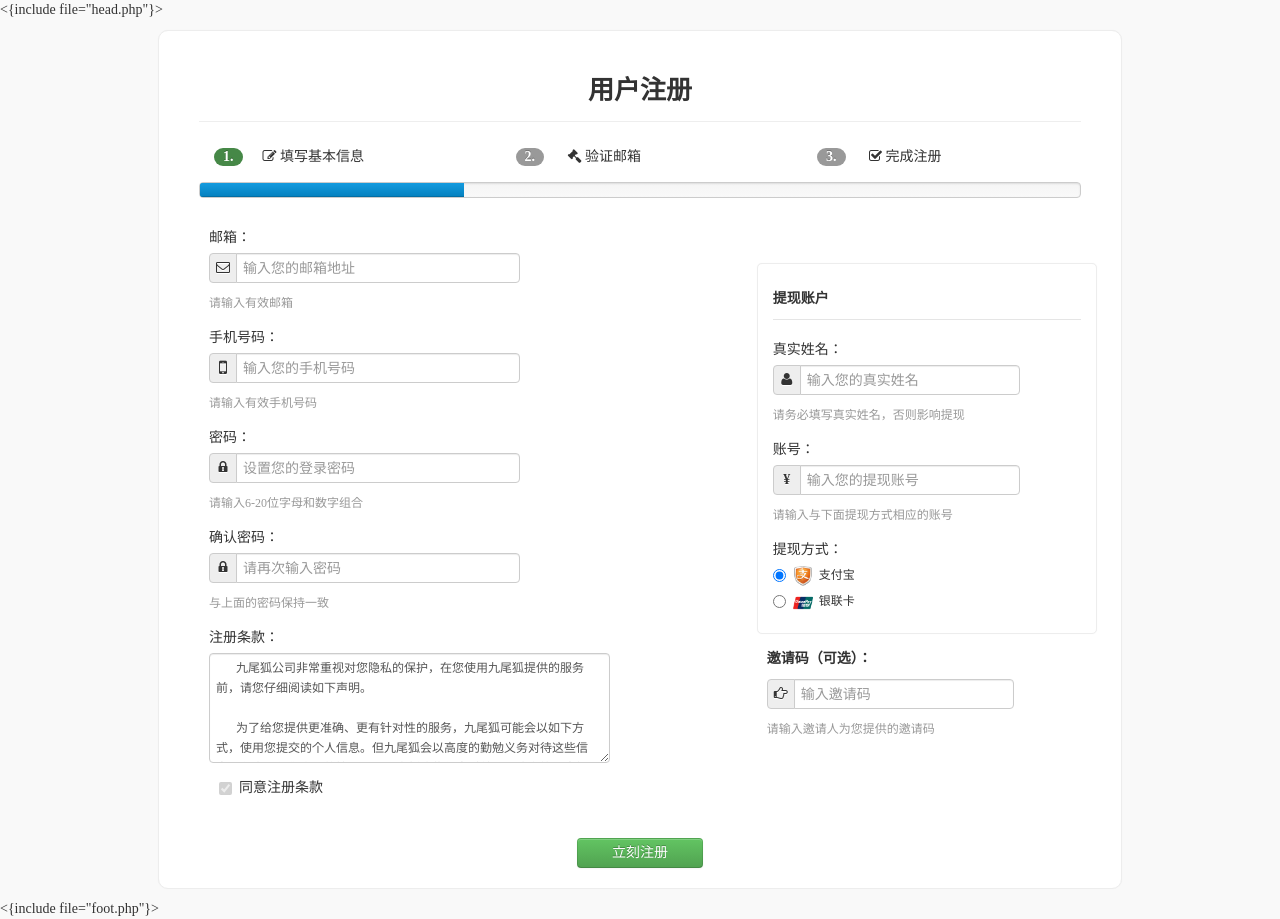
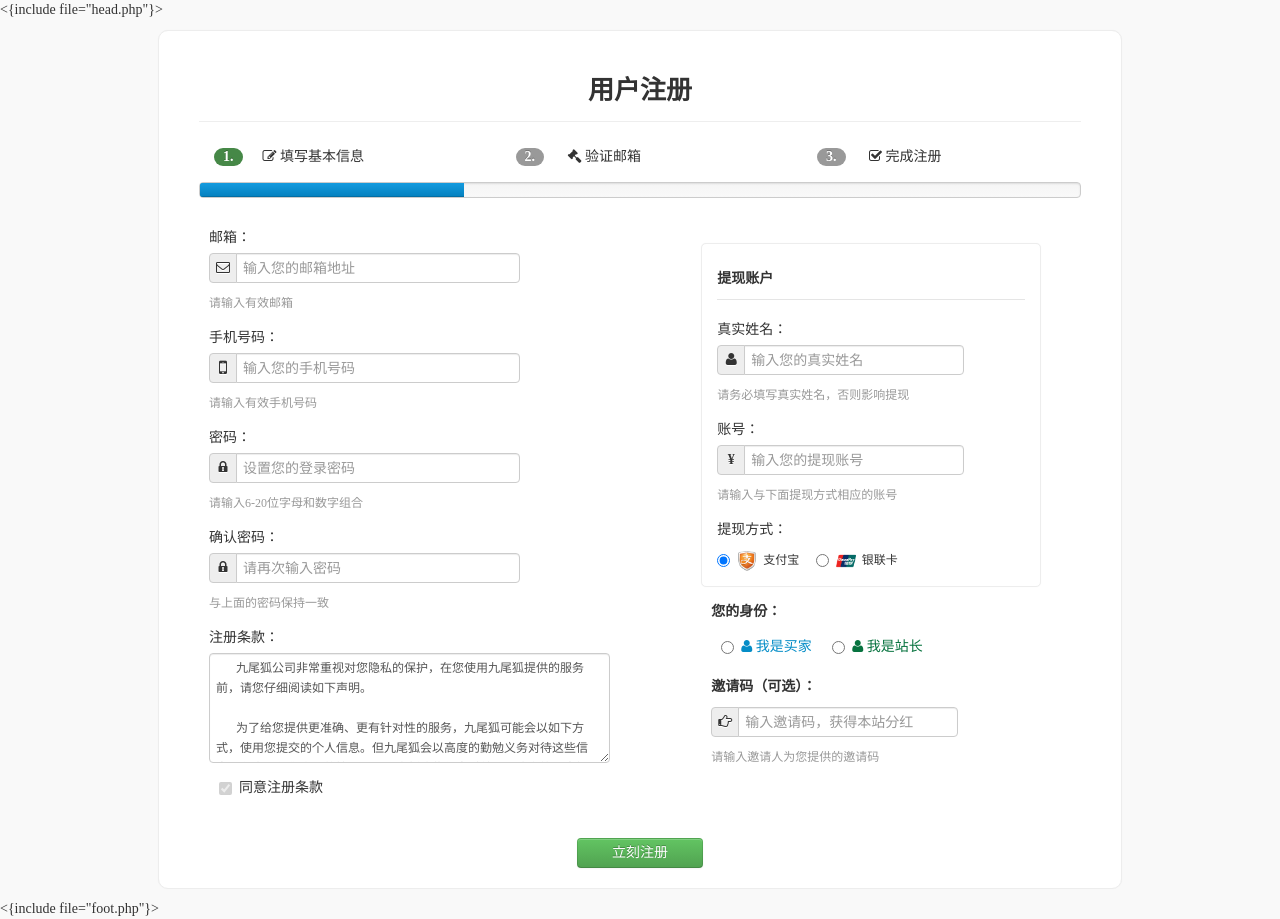
Before and after one commit to admarket/code, a PHP site: page /tpl/signup.php in a window 1280 px wide. Run offline with PHP 8.4, Linux system fonts and the light colour scheme.

```diff
--- a/controller/cuser.php
+++ b/controller/cuser.php
@@ -89,7 +89,9 @@ class cuser extends spController
 		$name=$this->spArgs("name");
 		$account=$this->spArgs("account");
 		$payment=$this->spArgs("payment");
+		$type=$this->spArgs("type");
 		$invite_code=$this->spArgs("invite");
+
 
 		$invite_user=intval($this->decryptEmail($invite_code));
 
@@ -104,6 +106,7 @@ class cuser extends spController
                         "account" => $account ,
                         "mobilephone"=>$phone,
                         "payment" => $payment,
+                        "type" => $type,
                         "invite_user"=>$invite_user,
                 );
 
@@ -218,10 +221,12 @@ class cuser extends spController
 				echo "操作失败：该手机号码已经被注册！";
 	        }else{
 	        	$user->update($conditions, $newrow); // 更新记录
+	        	$_SESSION['user']['type']=$type;
 		        echo "1"; // 首页
 	        }
 	    }else{
 	    		$user->update($conditions, $newrow); // 更新记录
+	    		$_SESSION['user']['type']=$type;
 	        	echo "1"; // 首页
 	    }
 
--- a/controller/main.php
+++ b/controller/main.php
@@ -297,6 +297,9 @@ class main extends spController
     function privacy(){
         $this->display("privacy.php"); // 注册
     }
+    function partner(){
+        $this->display("partner.php"); // 注册
+    }
     function question(){
         $this->display("question.php"); // 注册
     }
--- a/tpl/content-box.php
+++ b/tpl/content-box.php
@@ -7,7 +7,9 @@
             <div class="row-fluid">
               <div class="span3" align="center">
                 <img class="img-rounded img-polaroid" src="/img/ads/<{$advertise.base.logo}>" alt="">
-                <h6 align="center" style="color:#0088cc;white-space:nowrap;"><{$advertise.base.name}></h6>
+                <h6 align="center" style="color:#0088cc;white-space:nowrap;">
+                  <a href="<{spUrl c=main a=detail project=$advertise.base.id}>" class="blue-color"><{$advertise.base.name}></a>
+                </h6>
               </div>
 
               <div class="span6 offset1">
--- a/tpl/result.php
+++ b/tpl/result.php
@@ -81,7 +81,7 @@
                           <a class="state" data-range="" style="margin-left:20px;" ><span class="condition">全部</span></a>
                           <a class="state" data-range="0" style="margin-left:20px;" ><span class="condition">未出售</span></a>
                           <a class="state" data-range="1" style="margin-left:20px;" ><span class="condition">已出售</span></a>
-                          <a class="state" data-range="2" style="margin-left:20px;" ><span class="condition">未激活</span></a>
+                          <a class="state" data-range="2" style="margin-left:20px;" ><span class="condition">可预订</span></a>
                         </div>
                     </div>
                      <div class="row-fluid " style="padding:0px;margin:0;">
--- a/tpl/signup.php
+++ b/tpl/signup.php
@@ -154,7 +154,7 @@
 
               </div>
             </div>
-            <div class="span5 offset1" style="padding:20px;border-radius:5px;">
+            <div class="span5" style="padding-left:40px;border-radius:5px;">
               <div class="box">
                 <legend><h5>提现账户</h5></legend>
                 <label>真实姓名：</label>
@@ -178,13 +178,13 @@
 
                   <label>提现方式：</label>
 
-                    <label class="radio" style="font-size:12px;">
+                    <label class="radio inline" style="font-size:12px;">
                       <input type="radio" name="payment" id="payment1" value="0" checked>
                       <img src="/img/alipay.ico" width="20" height="20" style="width:20px;height:20px;"/>
                       &nbsp;支付宝&nbsp;
                     </label>
 
-                    <label class="radio" style="font-size:12px;">
+                    <label class="radio inline" style="font-size:12px;">
                     <input type="radio" name="payment" id="payment3" value="1">
                     <img src="/img/Unionpay.ico" width="20" height="20" style="width:20px;height:20px;"/>
                     &nbsp;银联卡&nbsp;
@@ -193,13 +193,28 @@
 
               </div>
                 <div style="padding:0 10px;">
+                   <h5>您的身份：</h5>
+                    <div style="padding:0 0 10px 10px;">
+                      <label class="radio inline  blue-color tip" title="购买广告位">
+                         <input type="radio" name="type" id="type1" value="0">
+                        <i class="icon-user"></i>&nbsp;我是买家 &nbsp;
+                      </label>
+                      <label class="radio  inline  green-color tip" title="发布、出售广告位">
+                         <input type="radio" name="type" id="type1" value="1">
+                        <i class="icon-user"></i>&nbsp;我是站长  &nbsp;
+                      </label>
+
+                    </div>
+                     <p>
+                      <span class="help-block red-color" style="display:none;color:red;" id="type-msg">请选择您的身份</span>
+                    </p>
                     <h5>邀请码（可选）：</h5>
                     <div class="input-prepend">
                       <span class="add-on" ><i class="icon-hand-right"></i></span>
-                      <input type="text" id="invite-code" placeholder="输入邀请码">
+                      <input type="text" id="invite-code" placeholder="输入邀请码，获得本站分红">
                     </div>
                     <p>
-                      <span class="help-block" id="account-msg">请输入邀请人为您提供的邀请码</span>
+                      <span class="help-block" id="code-msg">请输入邀请人为您提供的邀请码</span>
                     </p>
                   </div>
             </div>
@@ -247,6 +262,7 @@
       var namecheck=false;
       var accountcheck=false;
       var phonecheck=false;
+      var typecheck=false;
       function checkEmail(){
         if($.trim($("#email").val())==""){
                       $("#email-msg").html("邮箱不能为空！");
@@ -375,6 +391,18 @@
             return true;
           }
       }
+       function checkType(){
+        typecheck=false;
+         if($('input[name="type"]:checked').val()==undefined){
+              $("#type-msg").show();
+               return false;
+          }
+          else{
+           $("#type-msg").hide();
+            typecheck=true;
+            return true;
+          }
+      }
       $("#email").blur(function(){//验证
         checkEmail();
       });
@@ -434,14 +462,15 @@
           checkName();
           checkAccount();
           checkPhone();
-          if(emailcheck&&phonecheck&&passwordcheck&&repasswordcheck&&namecheck&&accountcheck){//如果检查通过
+          checkType();
+          if(emailcheck&&phonecheck&&passwordcheck&&repasswordcheck&&namecheck&&accountcheck&&typecheck){//如果检查通过
 
             $("#btn-register").button('loading');
             $(".bar").animate({
                     width: "66%"
                   }, 1000 );
              $("#second").attr("class",'badge badge-success');
-            $.post("<{spUrl c=cuser a=register}>", { email: $.trim($("#email").val()),phone: $.trim($("#phone").val()), password:$.trim($("#password").val()),name: $.trim($("#name").val()),account: $.trim($("#account").val()),payment: $('input[name="payment"]:checked').val(),invite: $.trim($("#invite-code").val().replace(/[\r\n]/g,""))},
+            $.post("<{spUrl c=cuser a=register}>", { email: $.trim($("#email").val()),phone: $.trim($("#phone").val()), password:$.trim($("#password").val()),name: $.trim($("#name").val()),account: $.trim($("#account").val()),payment: $('input[name="payment"]:checked').val(),type: $('input[name="type"]:checked').val(),invite: $.trim($("#invite-code").val().replace(/[\r\n]/g,""))},
              function(data){
                if(data){
                   $('#btn-register').attr('class',"btn btn-success disabled");
```
Also changed, not shown: js/stickUp.min.js (added, +1 -0 lines), tpl/foot.php (+23 -9 lines), tpl/user/inner-head.php (+7 -25 lines), tpl/user/setting.php (+6 -6 lines).
